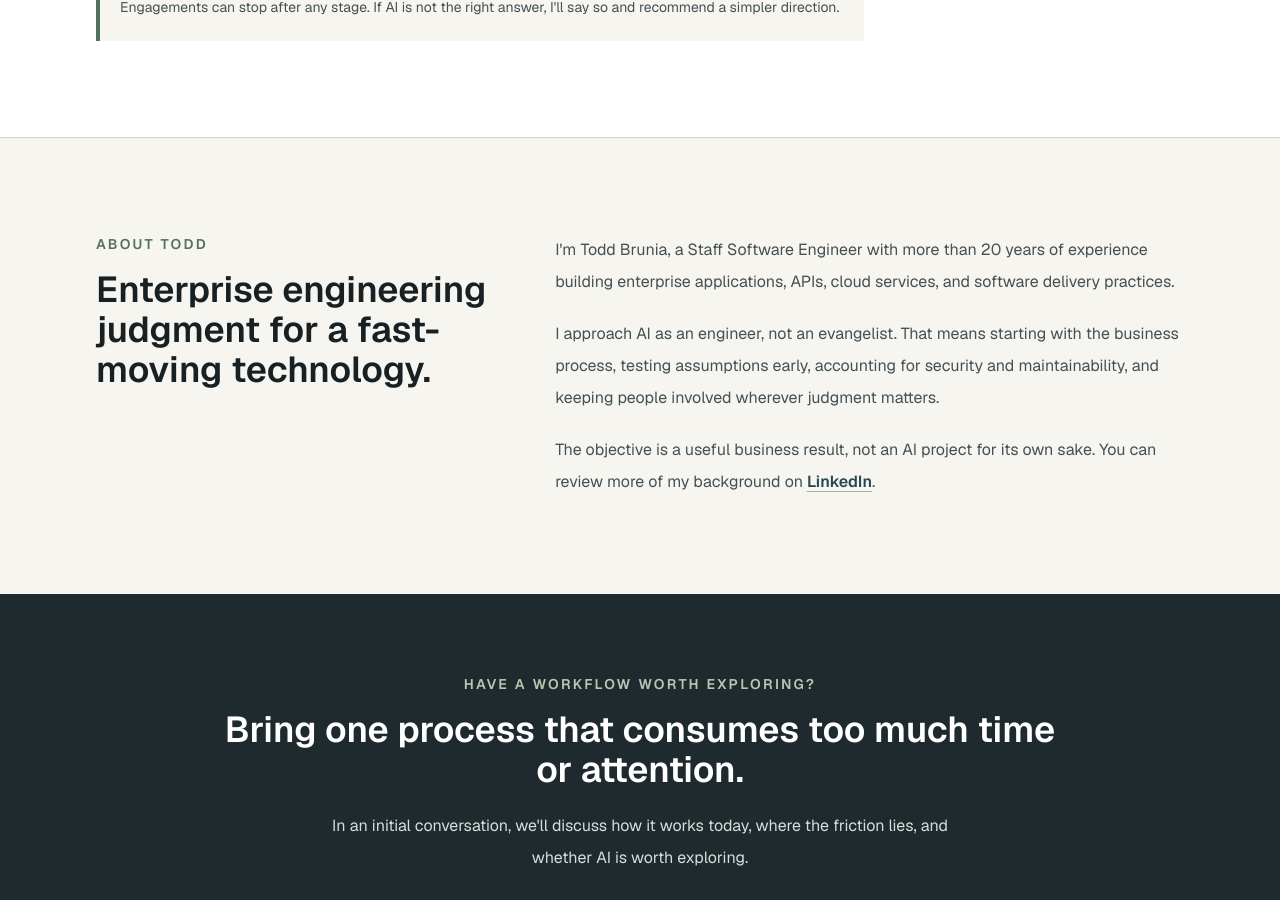
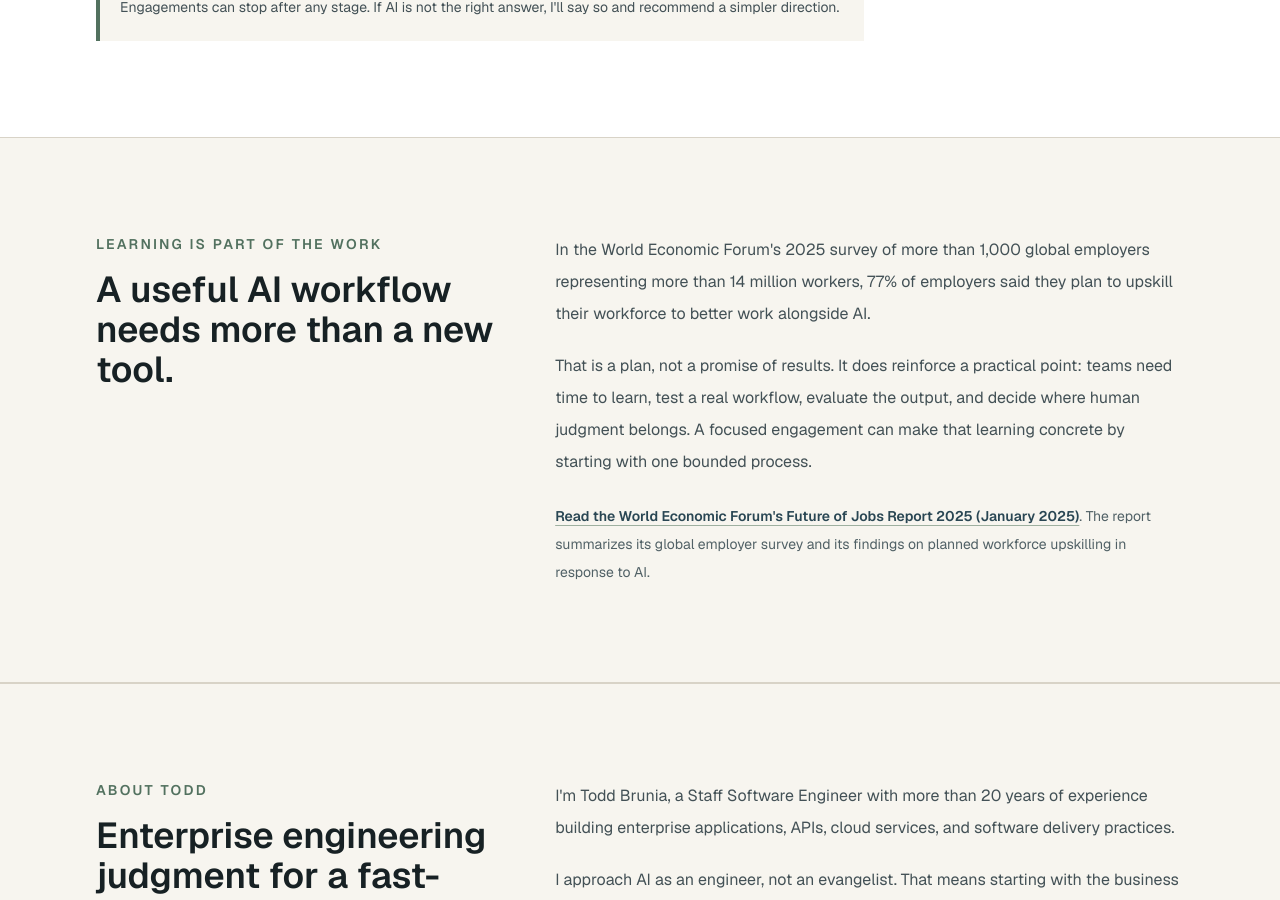
Before and after one commit to todd-brunia/ai-consulting-site, a Next.js app: page / in a window 1280 px wide. Shown: the part 3097-3997 px from the top of the page. Built offline with nearby package versions, Linux system fonts and the light colour scheme.

Commit message:
Implement issue #10

```diff
--- a/src/app/home-sections.tsx
+++ b/src/app/home-sections.tsx
@@ -277,6 +277,47 @@ export function Process() {
   );
 }
 
+export function TeamLearning() {
+  return (
+    <section className="border-y border-[#d8d3c7] bg-[#f7f5ef] py-20 lg:py-24">
+      <div className="mx-auto grid max-w-6xl gap-10 px-6 lg:grid-cols-[0.8fr_1.2fr] lg:px-8">
+        <div>
+          <p className={eyebrowClass}>Learning Is Part of the Work</p>
+          <h2 className="mt-4 text-3xl font-semibold text-[#172124] sm:text-4xl">
+            A useful AI workflow needs more than a new tool.
+          </h2>
+        </div>
+        <div className="max-w-3xl text-base leading-8 text-[#435156]">
+          <p>
+            In the World Economic Forum&apos;s 2025 survey of more than 1,000
+            global employers representing more than 14 million workers, 77% of
+            employers said they plan to upskill their workforce to better work
+            alongside AI.
+          </p>
+          <p className="mt-5">
+            That is a plan, not a promise of results. It does reinforce a
+            practical point: teams need time to learn, test a real workflow,
+            evaluate the output, and decide where human judgment belongs. A
+            focused engagement can make that learning concrete by starting with
+            one bounded process.
+          </p>
+          <p className="mt-6 text-sm leading-7 text-[#516166]">
+            <a
+              href="https://www3.weforum.org/docs/WEF_Future_of_Jobs_Report_2025.pdf"
+              className={`font-semibold text-[#294653] underline decoration-[#9eb0a0] underline-offset-4 transition hover:text-[#172124] ${focusClass}`}
+            >
+              Read the World Economic Forum&apos;s Future of Jobs Report 2025
+              (January 2025)
+            </a>
+            . The report summarizes its global employer survey and its findings
+            on planned workforce upskilling in response to AI.
+          </p>
+        </div>
+      </div>
+    </section>
+  );
+}
+
 export function About() {
   return (
     <section id="about" className="border-t border-[#d8d3c7] py-20 lg:py-24">
--- a/src/app/page.tsx
+++ b/src/app/page.tsx
@@ -7,6 +7,7 @@ import {
   Hero,
   Process,
   Services,
+  TeamLearning,
   WorkflowExamples,
 } from "./home-sections";
 
@@ -20,6 +21,7 @@ export default function Home() {
         <WorkflowExamples />
         <Services />
         <Process />
+        <TeamLearning />
         <About />
         <Contact />
       </main>
```
Also changed, not shown: 1 other file (tests, documents, lock files or other folders).
